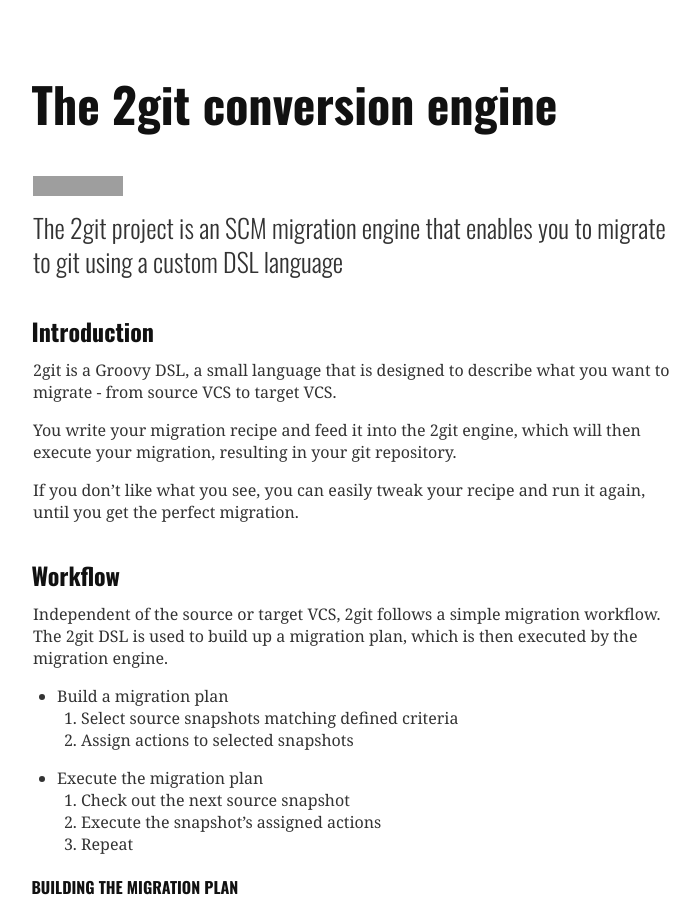
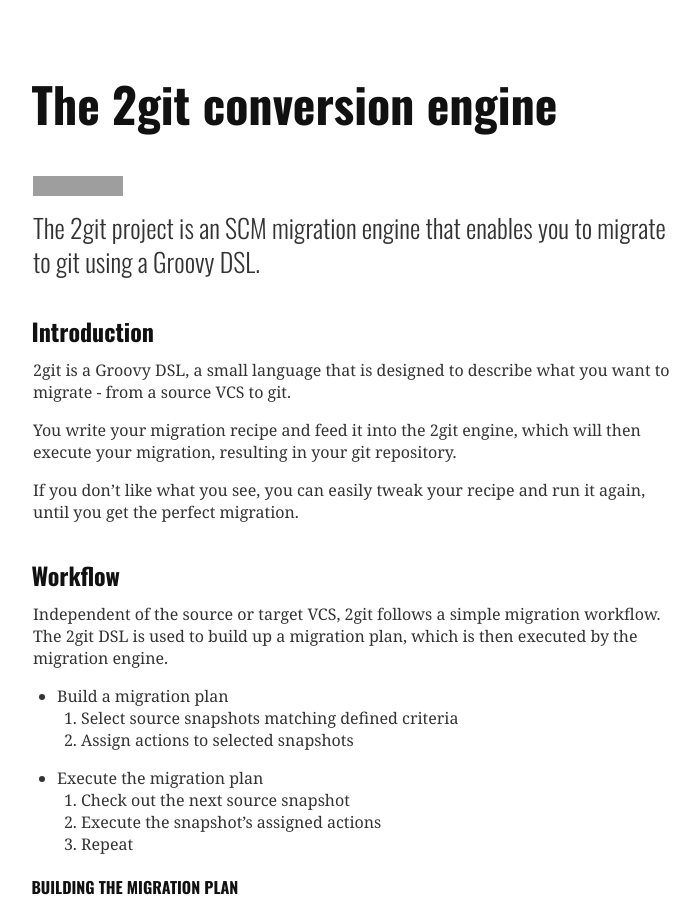
Before and after one commit to Praqma/2git, a Jekyll site: the page built from docs/index.md, in a window 1280 px wide and 900 px high. Shown: the whole window, without its empty margins (287-987 px from the left). Built offline with Jekyll 4.4.1, drawn with Linux system fonts in a browser that asks for light colours; grey boxes are pictures that could not be loaded.

Commit message:
Minor update to docs

```diff
--- a/docs/index.md
+++ b/docs/index.md
@@ -6,12 +6,12 @@ github-issues:     true
 javadoc:           false
 ---
 
-The 2git project is an SCM migration engine that enables you to migrate to git using a custom DSL language
+The 2git project is an SCM migration engine that enables you to migrate to git using a Groovy DSL.
 {: .cuff}
 
 ## Introduction
 
-2git is a Groovy DSL, a small language that is designed to describe what you want to migrate - from source VCS to target VCS.
+2git is a Groovy DSL, a small language that is designed to describe what you want to migrate - from a source VCS to git.
 
 You write your migration recipe and feed it into the 2git engine, which will then execute your migration, resulting in your git repository.
 
```
Also changed, not shown: README.md.
